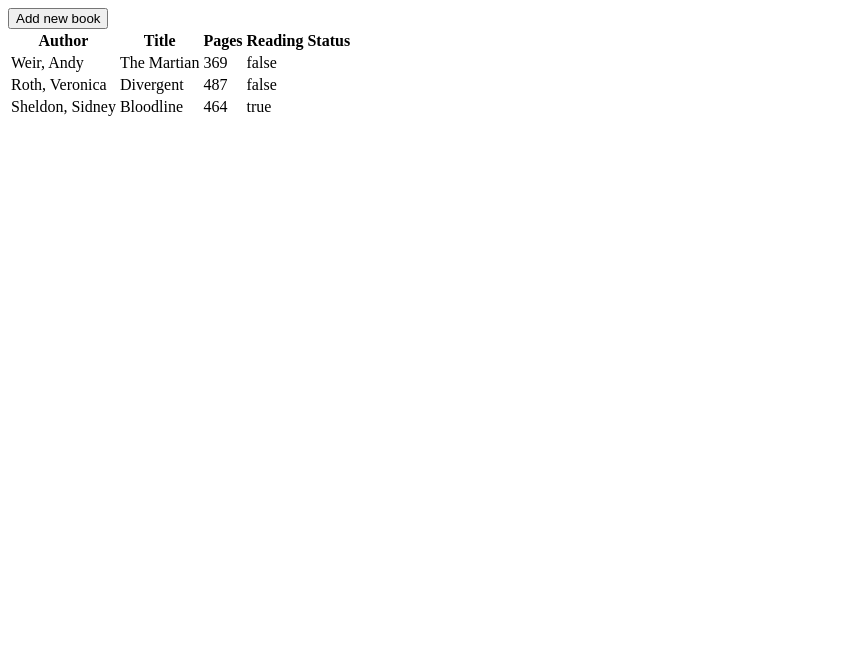
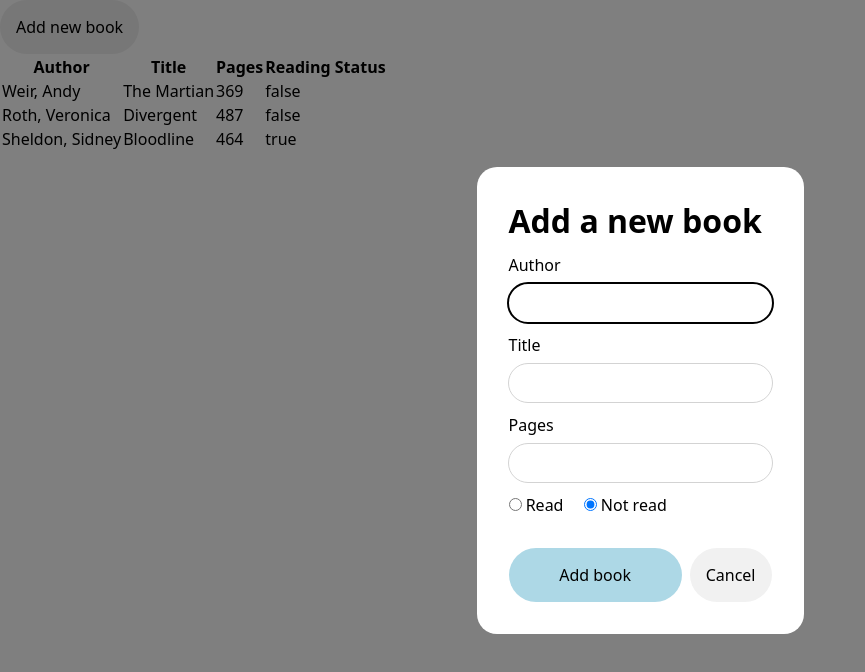
Before and after one commit to cristoval21/odin-library, a plain HTML site: page index.html in a window 1280 px wide. Both pictures are taken after a click on the button "Add new book". Shown: the whole page, without its empty margins (0-865 px from the left). Drawn offline with Linux system fonts and the light colour scheme.

Commit message:
wip: add book feature

```diff
--- a/index.html
+++ b/index.html
@@ -3,35 +3,41 @@
 <head>
   <meta charset="UTF-8">
   <meta name="viewport" content="width=device-width, initial-scale=1.0">
-  <title>Document</title>
+  <title>My Library</title>
   <link rel="stylesheet" href="style.css">
   <script src="script.js" defer></script>
 </head>
 <body>
-  <button type="button" class="button">Add new book</button>
-  <dialog class="dialog">
+  <button type="button" class="button button-add-book">Add new book</button>
+  <dialog class="dialog dialog-add-book">
     <form class="dialog__form">
+      <h1>Add a new book</h1>
       <label class="form__item form__label" for="author">Author</label>
-      <input class="form__item form__input" type="text" name="author" id="author">
+      <input class="form__item form__input" type="text" name="author" id="author" required>
       <label class="form__item form__label" for="title">Title</label>
-      <input class="form__item form__input" type="text" name="title" id="title">
+      <input class="form__item form__input" type="text" name="title" id="title" required>
       <label class="form__item form__label" for="pages">Pages</label>
-      <input class="form__item form__input" type="number" name="pages" id="pages">
-      <div class="form__item">
-        <input class="form__item form__input" type="radio" name="read" id="read" value="read">
-        <label class="form__item form__label" for="read">Read</label>
-        <input class="form__item form__input" type="radio" name="read" id="not-read" value="not-read">
-        <label class="form__item form__label" for="not-read">Not read</label>
+      <input class="form__item form__input" type="number" name="pages" id="pages" required>
+      <div class="form__item form__radio-group">
+        <input class="form__item form__radio-input" type="radio" name="read" id="read" value="read">
+        <label class="form__item form__radio-label" for="read">Read</label>
+        <input class="form__item form__radio-input" type="radio" name="read" id="not-read" value="not-read" checked>
+        <label class="form__item form__radio-label" for="not-read">Not read</label>
+      </div>
+
+      <div class="form__item form__button-group">
+        <button type="submit" class="form__button form__button-add-book button button--primary button--take-space">Add book</button>
+        <button type="button" class="form__button form__button-cancel button button--secondary">Cancel</button>
       </div>
     </form>
   </dialog>
 
   <table class="book-list">
-    <tr>
-      <th>Author</th>
-      <th>Title</th>
-      <th>Pages</th>
-      <th>Reading Status</th>
+    <tr class="book-list-row">
+      <th class="book-list-column book-list-header">Author</th>
+      <th class="book-list-column book-list-header">Title</th>
+      <th class="book-list-column book-list-header">Pages</th>
+      <th class="book-list-column book-list-header">Reading Status</th>
     </tr>
   </table>
 </body>
--- a/script.js
+++ b/script.js
@@ -17,6 +17,36 @@ function addBookToLibrary(author, title, numOfPages, haveRead) {
 }
 
 const bookList = document.querySelector(".book-list");
+fillTable();
+
+const buttonAddBook = document.querySelector(".button-add-book");
+const dialogAddBook = document.querySelector(".dialog-add-book");
+buttonAddBook.addEventListener("click", () => {
+  dialogAddBook.showModal();
+});
+
+const buttonFormAddBook = document.querySelector(".form__button-add-book");
+const buttonFormCancel = document.querySelector(".form__button-cancel");
+const inputFormAuthor = document.querySelector("#author");
+const inputFormTitle = document.querySelector("#title");
+const inputFormPages = document.querySelector("#pages");
+const inputFormRead = document.querySelector("#read");
+buttonFormAddBook.addEventListener("click", () => {
+  event.preventDefault();
+  addBookToLibrary(
+    inputFormAuthor.value,
+    inputFormTitle.value,
+    inputFormPages.value,
+    inputFormRead.checked
+  );
+  dialogAddBook.close();
+  fillTable();
+});
+buttonFormCancel.addEventListener("click", () => {
+  dialogAddBook.close();
+});
+
+function fillTable() {
   for (let book of myLibrary) {
     let rowItem = document.createElement("tr");
     let author = document.createElement("td");
@@ -35,3 +65,4 @@ for (let book of myLibrary) {
     rowItem.appendChild(haveRead);
     bookList.appendChild(rowItem);
   }
+}
--- a/style.css
+++ b/style.css
@@ -0,0 +1,89 @@
+* {
+  padding: 0;
+  margin: 0;
+  box-sizing: border-box;
+  font-family: system-ui, -apple-system, BlinkMacSystemFont, 'Segoe UI', Roboto, Oxygen, Ubuntu, Cantarell, 'Open Sans', 'Helvetica Neue', sans-serif;
+}
+
+.dialog {
+  border-radius: 20px;
+  border: none;
+  padding: 2rem;
+  margin: auto;
+}
+
+.dialog::backdrop {
+  background-color: rgba(0, 0, 0, 50%);
+}
+
+.dialog__form {
+  display: flex;
+  flex-direction: column;
+}
+
+.form__label,
+.form__radio-group {
+  margin-block-start: 0.75rem;
+}
+
+.form__label {
+  margin-block-end: 0.5rem;
+}
+
+.form__input {
+  width: 100%;
+  outline: none;
+  border: none;
+  outline: 1px solid lightgray;
+  border-radius: 500px;
+  padding: 0.5em 1em;
+  font-size: 1rem;
+}
+
+.form__input:focus {
+  outline: 2px solid black;
+}
+
+.form__button-group {
+  margin-block-start: 2rem;
+  display: flex;
+  gap: 0.5rem;
+}
+
+.form__radio-input:not(:first-child) {
+  margin-inline-start: 1rem;
+}
+
+.button {
+  border: none;
+  border-radius: 500px;
+  padding: 1em;
+  font-size: 1rem;
+}
+
+.button:active,
+.button:focus {
+  outline: 2px solid black;
+}
+
+.button--primary {
+  background-color: lightblue;
+}
+
+.button--primary:hover {
+  background-color: skyblue;
+  transition: 200ms background-color;
+}
+
+.button--secondary {
+  background-color: #f1f1f1;
+}
+
+.button--secondary:hover {
+  background-color: lightgray;
+  transition: 200ms background-color;
+}
+
+.button--take-space {
+  flex: 1;
+}
```
Lines whose indentation alone changed are shown as unchanged.
